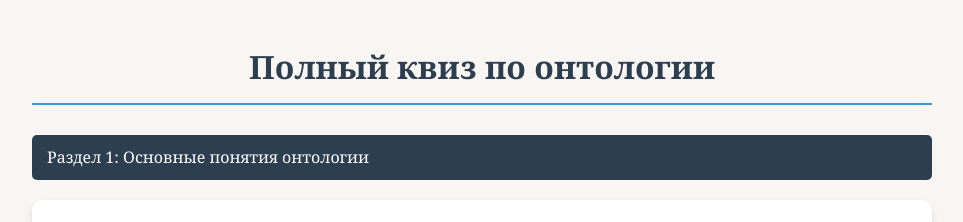
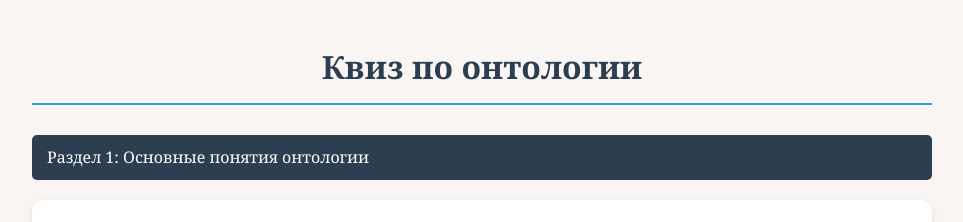
Before and after one commit to PRCHR-u/quiz, a plain HTML site: page index.html in a window 1280 px wide. Shown: the top 222 px of the page, without its empty margins (158-1121 px from the left). Drawn offline with Linux system fonts and the light colour scheme.

Commit message:
done index.html

```diff
--- a/index.html
+++ b/index.html
@@ -109,7 +109,7 @@
     </style>
 </head>
 <body>
-    <h1>Полный квиз по онтологии</h1>
+    <h1>Квиз по онтологии</h1>
 
     <div id="quiz-container">
         <div class="section-title">Раздел 1: Основные понятия онтологии</div>
```
